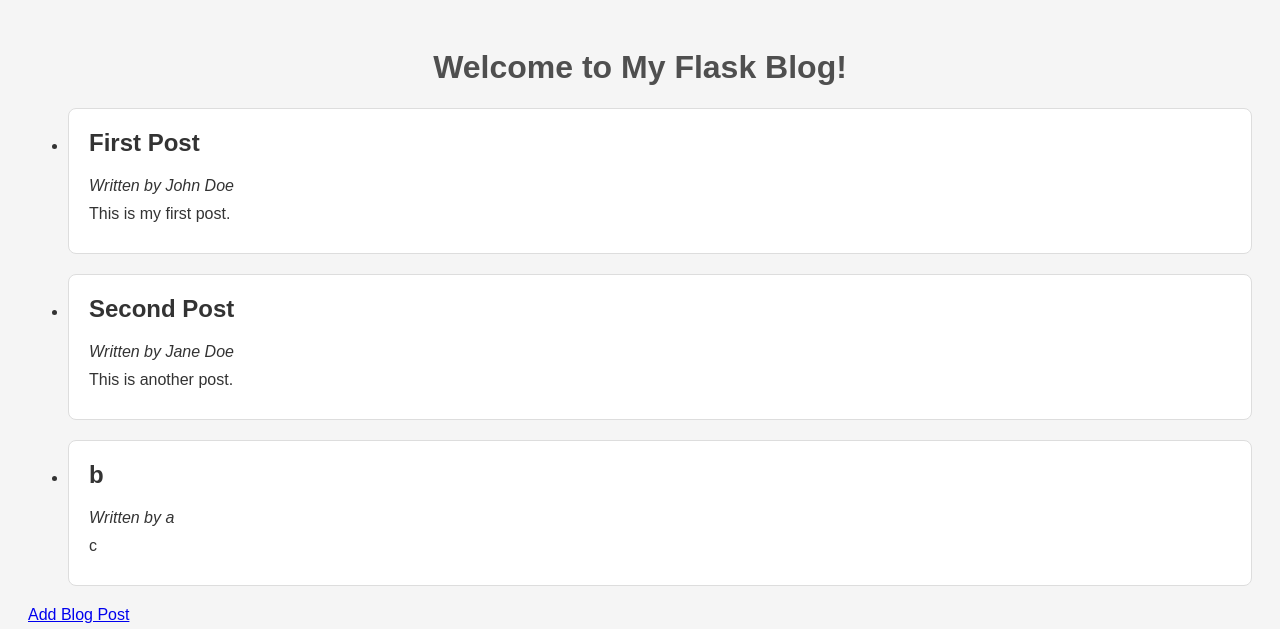
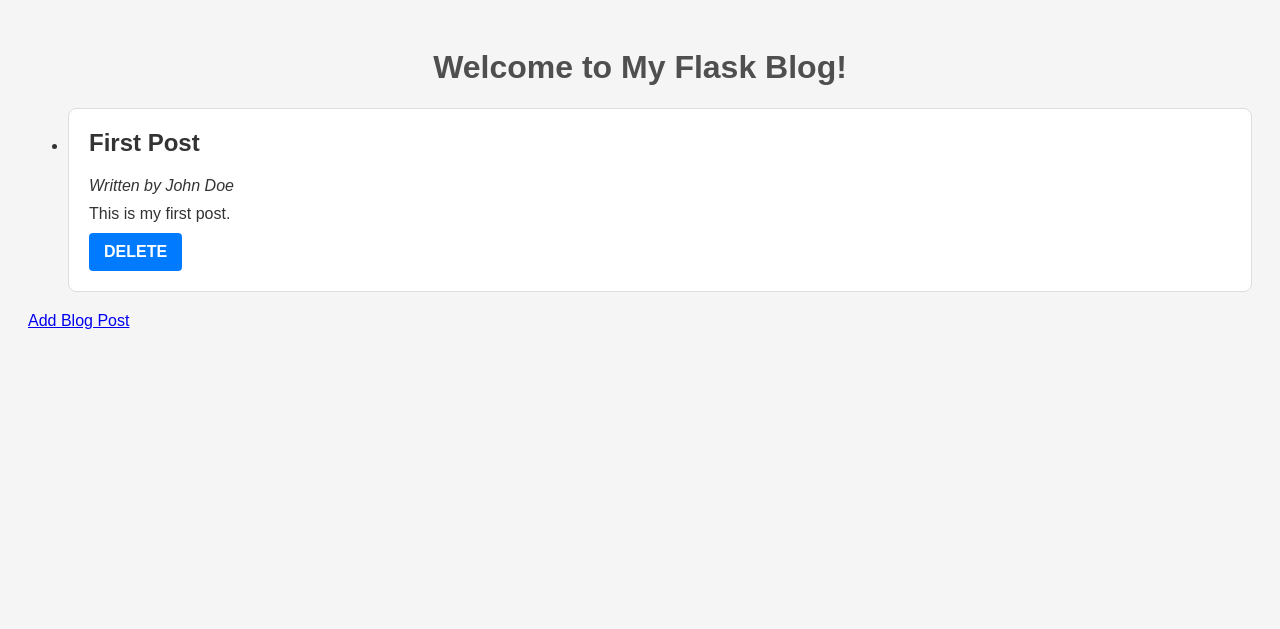
Before and after one commit to inkajanssen/masterblog, a Flask app: page / in a window 1280 px wide. Shown: the top 629 px of the page. Run offline with Flask 3, Linux system fonts and the light colour scheme.

Commit message:
added a delete route and button to index to delete blog posts

```diff
--- a/app.py
+++ b/app.py
@@ -1,5 +1,4 @@
 import json
-
 from flask import Flask, render_template, request, redirect, url_for
 
 app = Flask(__name__)
@@ -21,6 +20,12 @@
         json.dump(blog_posts, file)
 
 
+def delete_blog_post(new_blog_posts:list):
+
+    with open("data/blog_post_data.json", "w", encoding="utf-8") as file:
+        json.dump(new_blog_posts, file)
+
+
 @app.route('/')
 def index():
     blog_posts = load_blog_posts()
@@ -34,7 +39,7 @@
         author = request.form.get('author')
         title = request.form.get('title')
         content = request.form.get('content')
-        blog_id = len(blog_posts)
+        blog_id = len(blog_posts) + 1
 
         new_post = {"id": blog_id, "author": author, "title": title, "content": content}
         save_blog_posts(new_post)
@@ -44,5 +49,13 @@
     return render_template('add.html')
 
 
+@app.route('/delete/<int:post_id>', methods=['POST'])
+def delete(post_id):
+    blog_posts = load_blog_posts()
+    blog_posts = [post for post in blog_posts if post.get('id') != post_id ]
+    delete_blog_post(blog_posts)
+    return redirect(url_for('index'))
+
+
 if __name__ == '__main__':
     app.run(host="0.0.0.0", port=5000, debug=True)
--- a/data/blog_post_data.json
+++ b/data/blog_post_data.json
@@ -1,20 +1 @@
-[
-  {
-    "id": 1,
-    "author": "John Doe",
-    "title": "First Post",
-    "content": "This is my first post."
-  },
-  {
-    "id": 2,
-    "author": "Jane Doe",
-    "title": "Second Post",
-    "content": "This is another post."
-  },
-  {
-    "id": 2,
-    "author": "a",
-    "title": "b",
-    "content": "c"
-  }
-]
+[{"id": 1, "author": "John Doe", "title": "First Post", "content": "This is my first post."}]
--- a/static/style.css
+++ b/static/style.css
@@ -67,6 +67,7 @@
 }
 
 .submit-button,
+.delete-button,
 .reset-button {
     padding: 10px 15px;
     border: none;
@@ -95,3 +96,12 @@
 .reset-button:hover {
     background-color: #5a6268;
 }
+
+.delete-button {
+    background-color: #007bff;
+    color: white;
+}
+
+.delete-button:hover {
+    background-color: #8B0000;
+}
--- a/templates/index.html
+++ b/templates/index.html
@@ -14,6 +14,10 @@
         <h2>{{ post['title'] }}</h2>
         <p><em>Written by {{ post['author'] }}</em></p>
         <p>{{ post['content'] }}</p>
+        <form action="{{ url_for('delete', post_id=post['id']) }}" method="post">
+            <input type="hidden" name="post_id" value="{{ post.id }}">
+            <button type="submit" class="delete-button">Delete</button>
+        </form>
     </li>
     {% endfor %}
 </ul>
```
